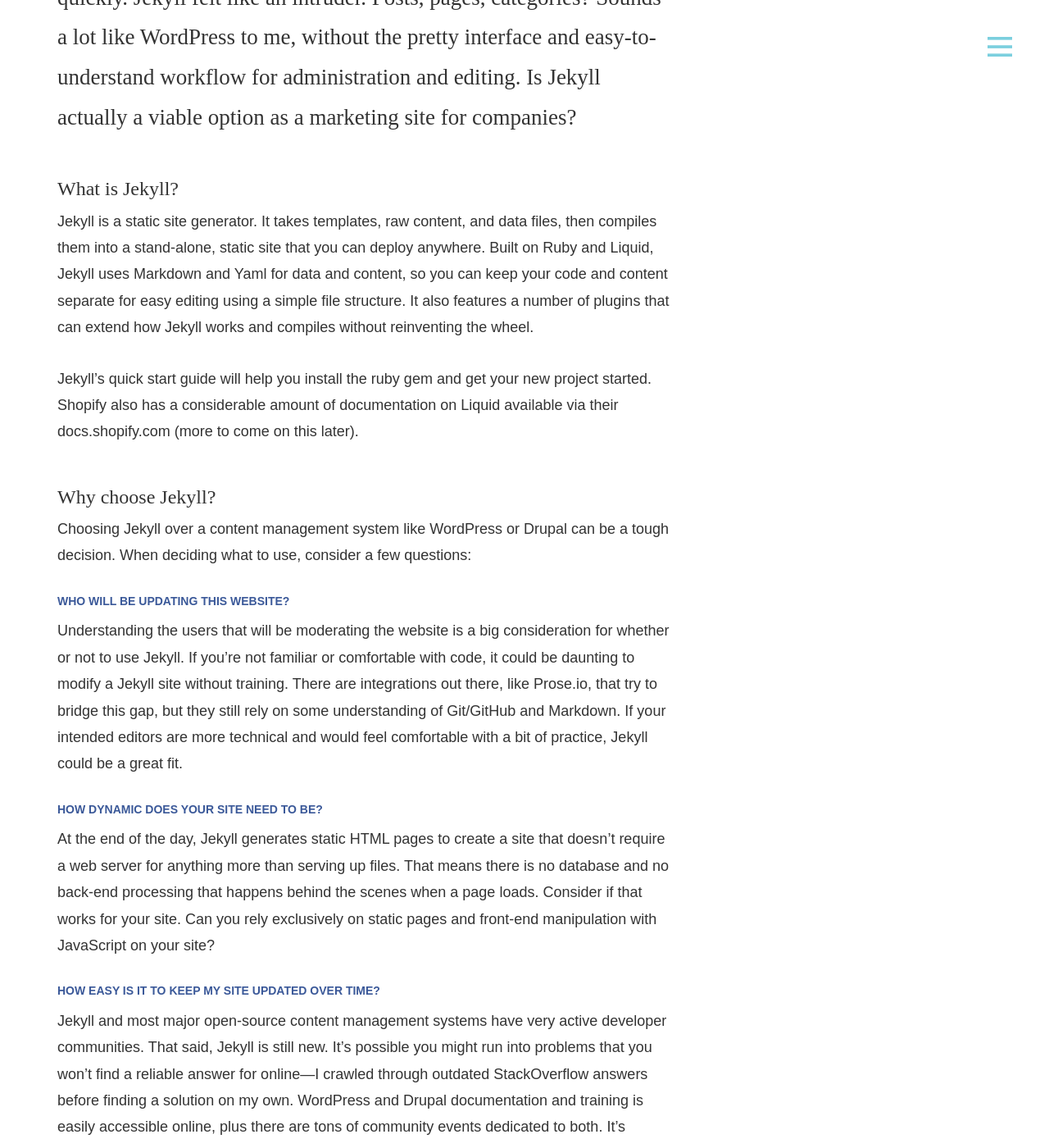
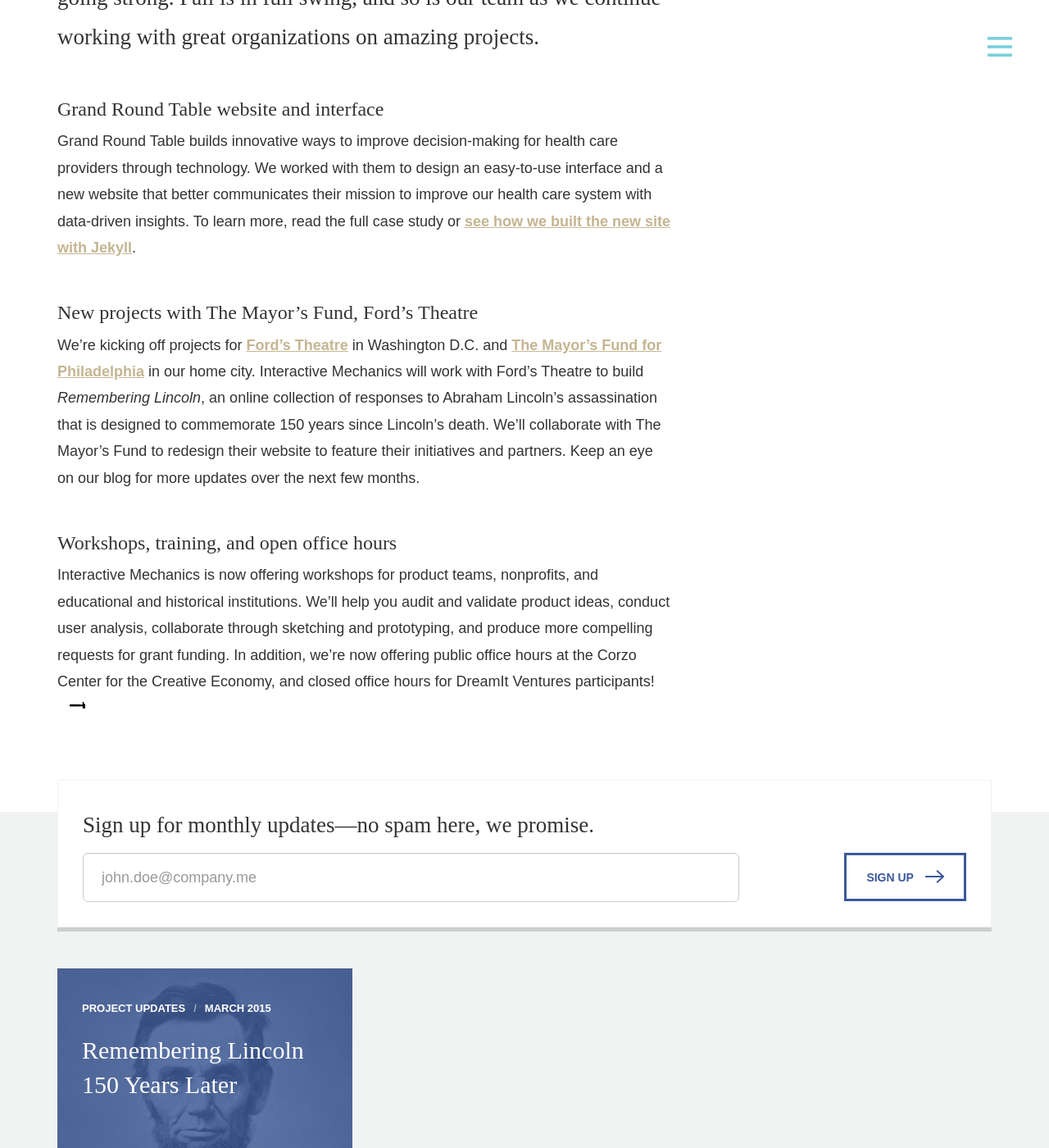
Before and after one commit to InteractiveMechanics/interactivemechanics-jekyll, a Jekyll site: the page built from _posts/2014-11-03-fall-updates.markdown, in a window 1280 px wide and 1400 px high, scrolled down 454 px. Shown: the whole window at 82% size. Built offline with Jekyll 4.4.1, drawn with Linux system fonts in a browser that asks for light colours; nearby versions of some CDN libraries; some of the changed text lies outside the part shown.

Commit message:
New blog posts for October

```diff
--- a/_data/focusareas.yml
+++ b/_data/focusareas.yml
@@ -14,5 +14,5 @@
 
 - title:    Workshops & Training
   image:    "/images/uploads/focus-workshops.jpg"
-  link:     "http://interactivemechanics.us4.list-manage.com/subscribe/post?u=60a7a9b85d71c540f39a195f3&id=185fdc2b87"
+  link:     "http://interactivemechanics.ticketleap.com/"
   body:     "We offer in-house and seminar-style workshops to help jumpstart your project or tackle a problem in your organization. Increase your understanding of digital projects in your field, learn how to plan and manage your web or mobile initiatives, or make a plan to keep your technology up-to-date. We'll work with you to better understand the processes and terminology, to validate and test your ideas, and to find the support to make it all happen."
--- a/_posts/2014-11-03-fall-updates.markdown
+++ b/_posts/2014-11-03-fall-updates.markdown
@@ -5,87 +5,16 @@
 author:     Michael Tedeschi
 category:   Project Updates
 summary: |
-    I was resistant to Jekyll at first—I love WordPress and Drupal, and we’re pretty good at building these types of CMS-driven sites quickly. Jekyll felt like an intruder. Posts, pages, categories? Sounds a lot like WordPress to me, without the pretty interface and easy-to-understand workflow for administration and editing. Is Jekyll actually a viable option as a marketing site for companies?
+    Happy Fall! The leaves are falling in Philadelphia, holiday decorations are appearing in stores, and the pumpkin spice latte is going strong. Fall is in full swing, and so is our team as we continue working with great organizations on amazing projects.
 
 ---
 
-### What is Jekyll?
+### Grand Round Table website and interface
+Grand Round Table builds innovative ways to improve decision-making for health care providers through technology. We worked with them to design an easy-to-use interface and a new website that better communicates their mission to improve our health care system with data-driven insights. To learn more, read the full case study or [see how we built the new site with Jekyll](http://interactivemechanics.com/news/2014/10/jekyll-vs-the-cms/).
 
-Jekyll is a static site generator. It takes templates, raw content, and data files, then compiles them into a stand-alone, static site that you can deploy anywhere. Built on Ruby and Liquid, Jekyll uses Markdown and Yaml for data and content, so you can keep your code and content separate for easy editing using a simple file structure. It also features a number of plugins that can extend how Jekyll works and compiles without reinventing the wheel.
 
-Jekyll’s quick start guide will help you install the ruby gem and get your new project started. Shopify also has a considerable amount of documentation on Liquid available via their docs.shopify.com (more to come on this later).
+### New projects with The Mayor's Fund, Ford's Theatre
+We're kicking off projects for [Ford's Theatre](http://www.fords.org/) in Washington D.C. and [The Mayor's Fund for Philadelphia](http://www.mayorsfundphila.org/) in our home city. Interactive Mechanics will work with Ford's Theatre to build *Remembering Lincoln*, an online collection of responses to Abraham Lincoln's assassination that is designed to commemorate 150 years since Lincoln's death. We'll collaborate with The Mayor's Fund to redesign their website to feature their initiatives and partners. Keep an eye on our blog for more updates over the next few months.
 
-### Why choose Jekyll?
-
-Choosing Jekyll over a content management system like WordPress or Drupal can be a tough decision. When deciding what to use, consider a few questions:
-
-##### Who will be updating this website?
-Understanding the users that will be moderating the website is a big consideration for whether or not to use Jekyll. If you’re not familiar or comfortable with code, it could be daunting to modify a Jekyll site without training. There are integrations out there, like Prose.io, that try to bridge this gap, but they still rely on some understanding of Git/GitHub and Markdown. If your intended editors are more technical and would feel comfortable with a bit of practice, Jekyll could be a great fit.
-
-##### How dynamic does your site need to be?
-At the end of the day, Jekyll generates static HTML pages to create a site that doesn’t require a web server for anything more than serving up files. That means there is no database and no back-end processing that happens behind the scenes when a page loads. Consider if that works for your site. Can you rely exclusively on static pages and front-end manipulation with JavaScript on your site?
-
-##### How easy is it to keep my site updated over time?
-Jekyll and most major open-source content management systems have very active developer communities. That said, Jekyll is still new. It’s possible you might run into problems that you won’t find a reliable answer for online—I crawled through outdated StackOverflow answers before finding a solution on my own. WordPress and Drupal documentation and training is easily accessible online, plus there are tons of community events dedicated to both. It’s possible Jekyll will one day reach that critical mass, but until then, there is still uncertainty about the long-term support and sustainability of the project—I don’t think WordPress or Drupal are going away anytime soon.
-
-### Using Jekyll for Grand Round Table
-
-Jekyll was the perfect fit for an organization like Grand Round Table (read the case study). Their staff is highly technical, their marketing site is purely for content, and their team had an interest in testing it out. Their editing needs were minimal, only having to update basic content and add new blog entries. They didn’t need the overhead of a content management system, and already had an established workflow in place with Git.
-
-Through the course of the project, we found some interesting solutions to some basic technical questions with Jekyll:
-
-##### Customizing page navigation
-There was limited documentation on building custom navigation in Jekyll. Out of the box, Jekyll will loop over all “pages” in the site to build the navigation—but we wanted to limit it to just a select few options. We also wanted to give additional styling to a specific link in the navigation:
-
-{% highlight c %}
-{% raw %}
-
-// Loop over all pages, by weight (defined in our page front-matter)
-{% assign sorted_pages = site.pages | sort:"weight" %}
-{% for node in sorted_pages %}
-    // Should our page be in the navigation? If so, show it.
-    {% if node.in_nav == true %}
-        // Is our permalink something special? If so, give the link a class
-        {% if node.permalink == "contact-us/" %}
-            Request a demo
-        {% else %}
-            {{ node.title }}
-        {% endif %}
-    {% endif %}
-{% endfor %}
-
-{% endraw %}
-{% endhighlight %}
-
-##### Using data files for staff profiles
-The staff section of the site featured a potentially long list of team members that would need to be updated regularly. We wanted to make this a simple process: just add a new member with their title and an image. Using Jekyll’s data feature, we created a staff.yml in the _data directory in the root of our project:
-
-{% highlight c %}
-{% raw %}
-
-- name: Eric King
-  role: President/CEO
-  image: staff-eric.jpg
-
-{% endraw %}
-{% endhighlight %}
-
-Jekyll then makes this data file accessible to use anywhere in your site using site.data.[filename]. We can loop over the staff on our about page to populate this section.
-
-{% highlight c %}
-{% raw %}
-
-{% if site.data.staff %}
-    {% for staff in site.data.staff %}
-        {{ staff.name }}
-        {{ staff.role }}
-    {% endfor %}
-{% endif %}
-
-{% endraw %}
-{% endhighlight %}
-
-### Liquid can be incredibly powerful
-You only need to know a few basics of Liquid to jump into building Jekyll sites. But there is a huge amount of documentation on what you can do with Liquid for more advanced functionality. Mark Dunkley created a cheat sheet for Shopify, documenting most Liquid functions and filters in one place. If you’re stuck on something, referring to this documentation will likely get you out of a jam. For example, if you need to count the number of items in a for loop, forloop.length will help you out.
-
-We’d love to see how you’re using Jekyll. Tweet @interactivemech and tell us about your static site building experiences.
+### Workshops, training, and open office hours
+Interactive Mechanics is now offering workshops for product teams, nonprofits, and educational and historical institutions. We'll help you audit and validate product ideas, conduct user analysis, collaborate through sketching and prototyping, and produce more compelling requests for grant funding. In addition, we're now offering public office hours at the Corzo Center for the Creative Economy, and closed office hours for DreamIt Ventures participants!
--- a/contact.html
+++ b/contact.html
@@ -52,11 +52,11 @@
                 <div class="alert alert-success hidden"><strong>Thanks for contacting us!</strong> Someone will reach out to you shortly.</div>
                 <div class="alert alert-danger hidden"><strong>Uh oh!</strong> Something went wrong. Reach out to us directly at hello@interactivemechanics.com!</div>
                 <form id="form" method="post" action="/contact.php">
-                    <label for="name">Full Name</label>
-                    <input class="form-control input-lg" type="text" name="name" id="name" placeholder="John Smith" />
+                    <label for="name">Full Name *</label>
+                    <input class="form-control input-lg" type="text" name="name" id="name" placeholder="John Smith" required />
 
                     <label for="email" required>Email Address *</label>
-                    <input class="form-control input-lg" type="text" name="email" id="email" placeholder="johnsmith@mycompany.com" />
+                    <input class="form-control input-lg" type="email" name="email" id="email" placeholder="johnsmith@mycompany.com" pattern="[a-z0-9._%+-]+@[a-z0-9.-]+\.[a-z]{2,3}$" required />
 
                     <label for="topic">I'd like to talk about...</label>
                     <select class="form-control input-lg" name="topic" id="topic">
--- a/js/main.js
+++ b/js/main.js
@@ -40,9 +40,7 @@
     function randomFooterMessage() {
         var footer = [
             "Lots of love from Philly.",
-            "Cheesesteaks for everyone!",
-            "Welcome to Philly, Pope Francis.",
-            "Happy MuseumNext, Indianapolis!",
+            "Cheesesteaks for everyone!"
         ];
         var random = Math.floor(Math.random() * footer.length);
 
--- /dev/null
+++ b/robots.txt
@@ -0,0 +1,3 @@
+User-agent: *
+Disallow: /contact.php
+Disallow: /archive/
--- a/services.html
+++ b/services.html
@@ -26,7 +26,7 @@
                 <p>{{ focus.body }}</p>
                 {% if focus.link %}
                     {% if focus.title == 'Workshops & Training' %}
-                        <a href="{{ focus.link }}" class="btn btn-default">Sign-up for updates {% include icons/icon_arrow_right.html %}</a>
+                        <a href="{{ focus.link }}" class="btn btn-default">See upcoming workshops {% include icons/icon_arrow_right.html %}</a>
                     {% else %}
                         <a href="/work/{{ focus.link }}" class="btn btn-default">See a case study {% include icons/icon_arrow_right.html %}</a>
                     {% endif %}
--- a/work.html
+++ b/work.html
@@ -8,7 +8,7 @@
 
 <section class="page-title">
     <div class="container">
-        <h1>{{ page.title }}</h1>
+        <h1>Featured work</h1>
     </div>
     <div class="container">
         <div class="row">
```
Also changed, not shown: _posts/2015-10-13-kinect-with-processing.markdown (added, +173 -0 lines), _posts/2015-10-27-custom-bootstrap-menus-with-omeka.markdown (added, +65 -0 lines), 1 other file.
